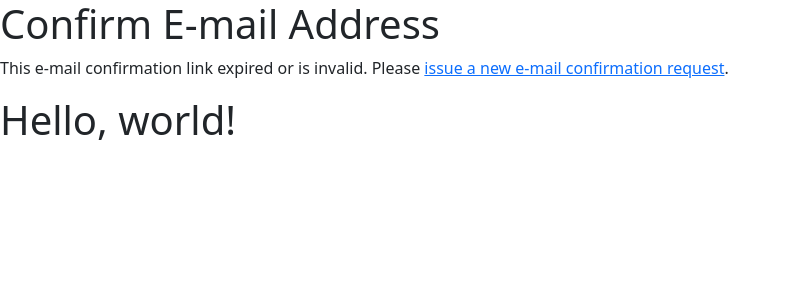
After one commit to aryantahami/online-shop, a Django app: template templates/account/email_confirm.html in a window 1280 px wide. The commit adds this page. Shown: the top 300 px of the page, without its empty margins (0-791 px from the left). Run offline with Django 4.2, Linux system fonts and the light colour scheme; the template is opened without the code that fills it, so the values that code supplies are empty; parts of the project's set-up code (start-up, migrations or seed data) failed here and were passed over.

Commit message:
add customize email

```diff
--- /dev/null
+++ b/templates/account/email/email_confirmation_subject.txt
@@ -0,0 +1,4 @@
+{% load i18n %}
+{% autoescape off %}
+{% blocktrans %} please confirm email {%endblocktrans %}
+{% endautoescape %}
--- /dev/null
+++ b/templates/account/email_confirm.html
@@ -0,0 +1,31 @@
+{% extends '_base.html' %}
+
+{% load i18n %}
+{% load account %}
+
+{% block head_title %}{% trans "Confirm E-mail Address" %}{% endblock %}
+
+
+{% block content %}
+<h1>{% trans "Confirm E-mail Address" %}</h1>
+
+{% if confirmation %}
+
+{% user_display confirmation.email_address.user as user_display %}
+
+<p>{% blocktrans with confirmation.email_address.email as email %}Please confirm that <a href="mailto:{{ email }}">{{ email }}</a> is an e-mail address for user {{ user_display }}.{% endblocktrans %}</p>
+
+<form method="post" action="{% url 'account_confirm_email' confirmation.key %}">
+{% csrf_token %}
+    <button type="submit">{% trans 'Confirm' %}</button>
+</form>
+
+{% else %}
+
+{% url 'account_email' as email_url %}
+
+<p>{% blocktrans %}This e-mail confirmation link expired or is invalid. Please <a href="{{ email_url }}">issue a new e-mail confirmation request</a>.{% endblocktrans %}</p>
+
+{% endif %}
+
+{% endblock %}
--- a/templates/account/login.html
+++ b/templates/account/login.html
@@ -7,7 +7,7 @@
 {% endblock %}
 
 {% block content %}
-    <h1>lig in</h1>
+    <h1>log in</h1>
     <form action="" method="post">
         {% csrf_token %}
         {{ form|crispy}}
```
Also changed, not shown: templates/account/email/email_confirmation_message.txt (added, +14 -0 lines).
